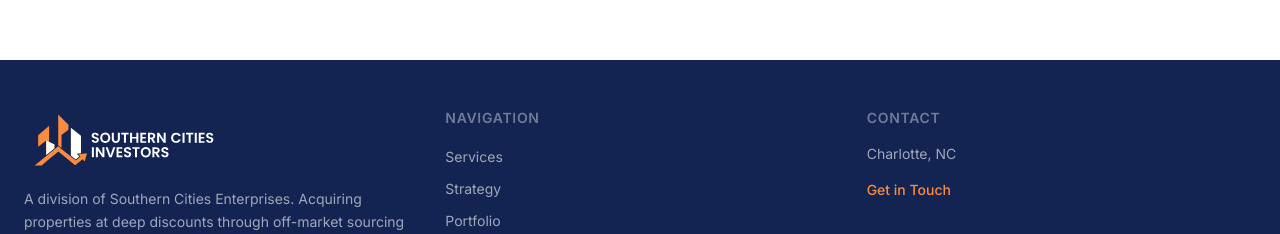
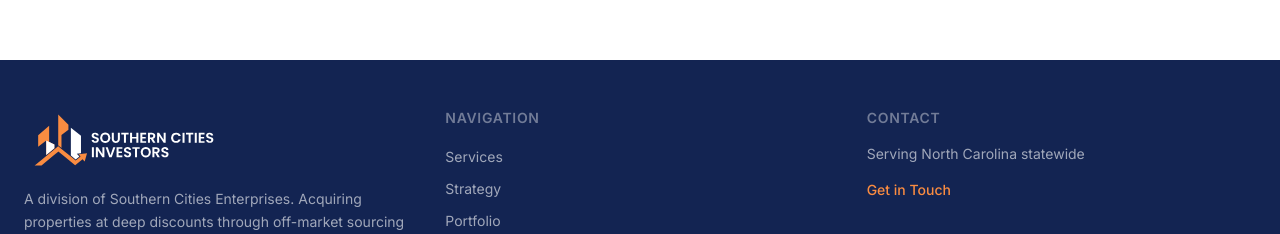
Before and after one commit to ashersoutherncities-art/southern-cities-investors, a Next.js app: page /cart in a window 1280 px wide. Shown: the part 820-1054 px from the top of the page. Built offline with nearby package versions, Linux system fonts and the light colour scheme.

Commit message:
Shift footer and metadata to statewide NC positioning

```diff
--- a/app/layout.tsx
+++ b/app/layout.tsx
@@ -9,9 +9,9 @@ const inter = Inter({ subsets: ["latin"] });
 export const metadata: Metadata = {
   title: "Southern Cities Investors | Deep Discount Real Estate Acquisitions",
   description:
-    "Southern Cities Investors acquires properties at 30-50% below market value through off-market sourcing and creative finance. Charlotte, NC-based with 30+ market expertise.",
+    "Southern Cities Investors acquires properties at deep discounts across North Carolina through off-market sourcing and creative finance.",
   keywords:
-    "real estate acquisitions, off-market properties, deep discount real estate, Charlotte NC investors, private lending, JV partners, wholesale deals",
+    "real estate acquisitions, off-market properties, deep discount real estate, North Carolina investors, private lending, JV partners, wholesale deals",
 };
 
 export default function RootLayout({
--- a/components/Footer.tsx
+++ b/components/Footer.tsx
@@ -47,7 +47,7 @@ export default function Footer() {
             <h4 className="text-sm font-semibold uppercase tracking-wider text-white/40 mb-4">
               Contact
             </h4>
-            <p className="text-sm text-white/60">Charlotte, NC</p>
+            <p className="text-sm text-white/60">Serving North Carolina statewide</p>
             <Link
               href="/contact"
               className="inline-block mt-4 text-sm font-medium text-orange hover:text-orange-light transition-colors"
```
